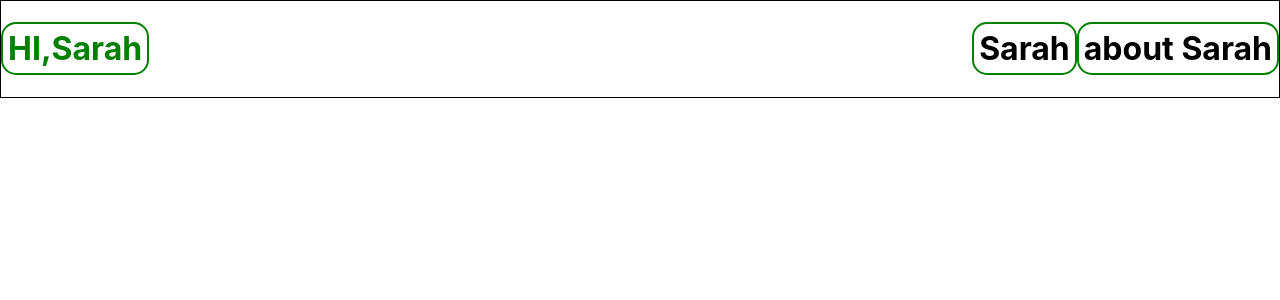
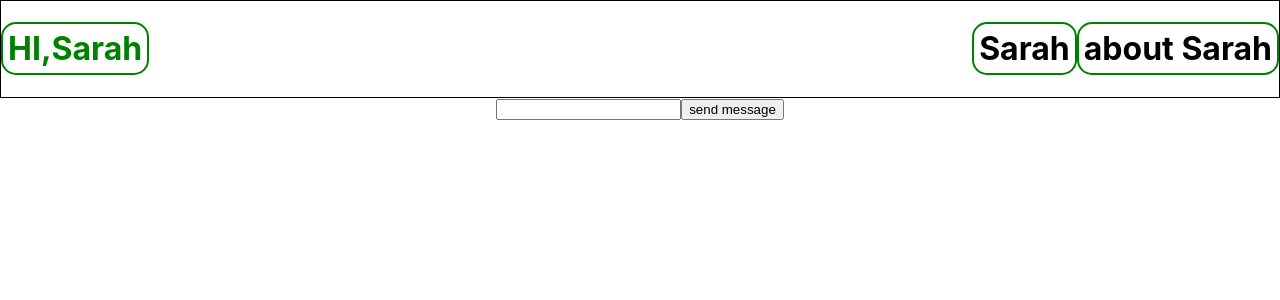
Before and after one commit to Oussamahamani/Hi-Sarah, a React (Create React App) app: page / in a window 1280 px wide. Shown: the top 300 px of the page. Built offline with nearby package versions, Linux system fonts and the light colour scheme.

Commit message:
showing messages

```diff
--- a/package.json
+++ b/package.json
@@ -6,6 +6,8 @@
     "@testing-library/jest-dom": "^5.16.1",
     "@testing-library/react": "^12.1.2",
     "@testing-library/user-event": "^13.5.0",
+    "axios": "^0.25.0",
+    "cors": "^2.8.5",
     "react": "^17.0.2",
     "react-dom": "^17.0.2",
     "react-scripts": "5.0.0",
--- a/public/index.html
+++ b/public/index.html
@@ -15,6 +15,7 @@
       user's mobile device or desktop. See https://developers.google.com/web/fundamentals/web-app-manifest/
     -->
     <link rel="manifest" href="%PUBLIC_URL%/manifest.json" />
+    <script src="http://brainshop.ai/api/aco.js?bid=163044&key=tL53y0qRo8Ztpqfv"></script>
     <!--
       Notice the use of %PUBLIC_URL% in the tags above.
       It will be replaced with the URL of the `public` folder during the build.
--- a/src/App.js
+++ b/src/App.js
@@ -1,12 +1,13 @@
 import "./App.css";
 import Footer from "./components/Footer";
 import Nav from "./components/Nav";
+import Sarah from "./pages/Sarah";
 
 function App() {
   return (
     <div className="App">
-      <Nav />
-
+       <Nav />
+      < Sarah/>
       <Footer />
     </div>
   );
--- a/src/pages/Sarah.js
+++ b/src/pages/Sarah.js
@@ -1,11 +1,53 @@
 import React from 'react';
+import { useState } from 'react';
+import axios from 'axios'
+
 
 const Sarah = () => {
-    return (
+
+const [Message, setMessage] = useState('');
+const [Sara, setSara] = useState('');
+const [Messages, setMessages] = useState([]);
 
 
+const Addmessages =(message) =>{
+    setMessages((preMessages)=>{
+        return [...preMessages, {name:message }]
+    })
+}
+const fetchSara = async () => {
+    try {
+        const response = await axios.get(`http://api.brainshop.ai/get?bid=163044&key=tL53y0qRo8Ztpqfv&uid=[1]&msg=${Message}`)
+                console.log(response)
+                setSara(response.data.cnt)
+                Addmessages(Sara)
+            } catch (error) {
+                console.error(error)
+                console.log('not working')
+    }
+}
+
+const handleSubmit =(e) =>{
+e.preventDefault()
+Addmessages(Message)
+fetchSara()
+setMessage('')
+
+}
+    return (
         <div>
+            {Messages.map(message=>(
+                <div>
+                <h3>{message.name}</h3>
+                </div>
+            ))}
 
+          <form onSubmit={handleSubmit}>
+                <label >
+                <input type='text' onChange={(e)=> setMessage(e.target.value)} value={Message}></input>
+                <button>send message</button>
+                </label>
+            </form>
         </div>
     );
 }
```
Also changed, not shown: 1 other file (tests, documents, lock files or other folders).
